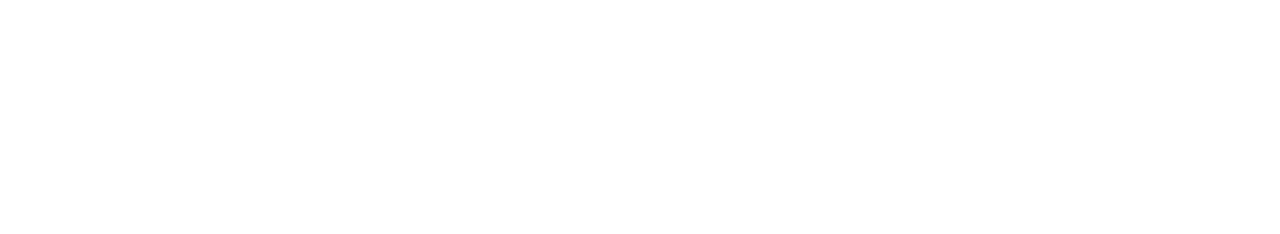
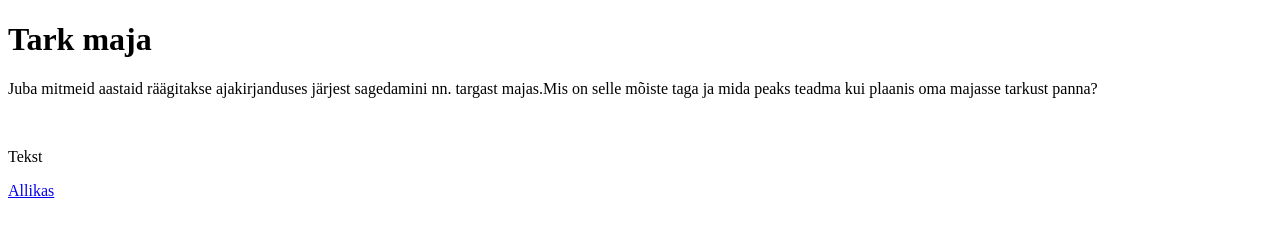
Before and after one commit to gloofys/html_loeng, a plain HTML site: page index.html in a window 1280 px wide. Drawn offline with Linux system fonts and the light colour scheme.

Commit message:
initial commit

```diff
--- a/index.html
+++ b/index.html
@@ -6,6 +6,10 @@
     <title>Tark maja</title>
 </head>
 <body>
-
+    <h1>Tark maja</h1>
+    <p>Juba mitmeid aastaid räägitakse ajakirjanduses järjest sagedamini nn. targast majas.Mis on selle mõiste taga ja mida peaks teadma kui plaanis oma majasse tarkust panna?</p>
+    <br/>
+    <p>Tekst</p>
+    <a href="https://www.majaehitaja.ee/mis-asi-on-tark-maja/">Allikas</a>
 </body>
 </html>
```
